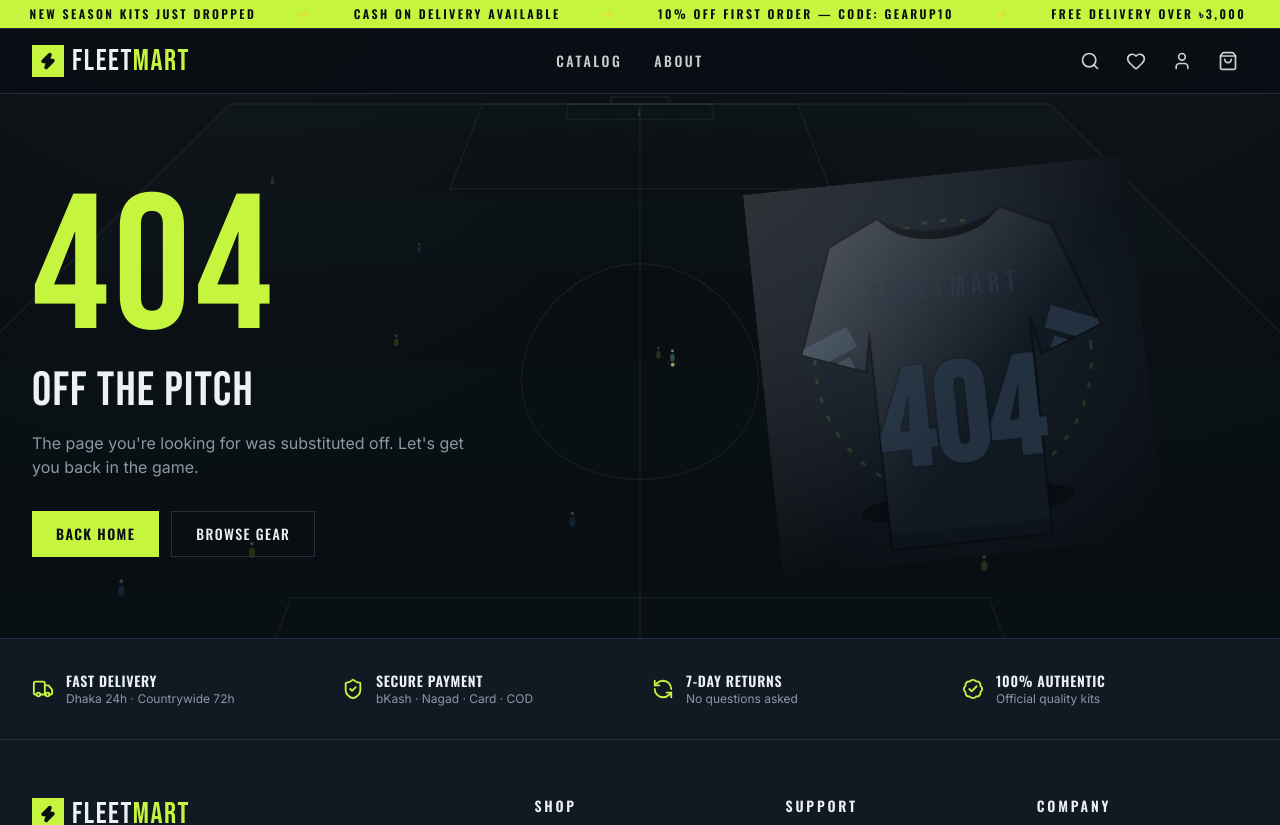
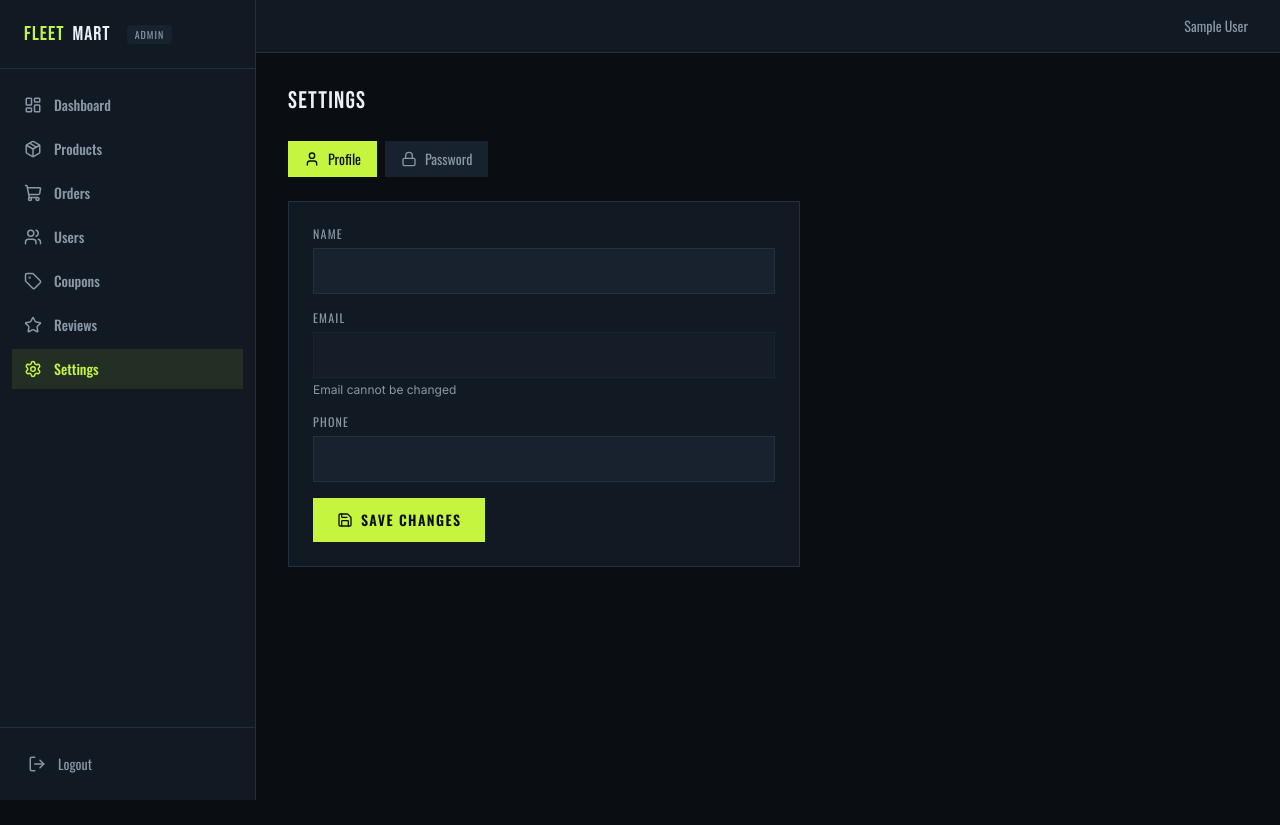
Before and after one commit to aronno-is-here/fleetmart-website, a React (Vite) app in the folder client/: page /admin/settings in a window 1280 px wide. Shown: the top 825 px of the page. After the commit the page ends 800 px from the top, so only its background shows below. Built offline with nearby package versions, Linux system fonts and the light colour scheme; no server answers; sample sign-in values are in the browser's storage.

Commit message:
feat: add admin settings page (profile + password), user delete, fix admin auth redirect

```diff
--- a/client/src/App.jsx
+++ b/client/src/App.jsx
@@ -25,6 +25,7 @@
 import AdminUsers from './pages/admin/AdminUsers'
 import AdminCoupons from './pages/admin/AdminCoupons'
 import AdminReviews from './pages/admin/AdminReviews'
+import AdminSettings from './pages/admin/AdminSettings'
 
 const router = createBrowserRouter([
   {
@@ -81,6 +82,7 @@
       { path: 'users', element: <AdminUsers /> },
       { path: 'coupons', element: <AdminCoupons /> },
       { path: 'reviews', element: <AdminReviews /> },
+      { path: 'settings', element: <AdminSettings /> },
     ],
   },
 ])
--- a/client/src/lib/api.js
+++ b/client/src/lib/api.js
@@ -20,7 +20,9 @@
       if (token && !err.config?.url?.includes('/auth/login') && !err.config?.url?.includes('/auth/register')) {
         localStorage.removeItem('fm_token')
         localStorage.removeItem('fm_user')
-        if (window.location.pathname !== '/login') {
+        if (window.location.pathname.startsWith('/admin')) {
+          window.location.href = '/admin/login'
+        } else if (window.location.pathname !== '/login') {
           window.location.href = '/login'
         }
       }
--- a/client/src/pages/admin/AdminLayout.jsx
+++ b/client/src/pages/admin/AdminLayout.jsx
@@ -2,7 +2,7 @@
 import { Link, Outlet, useLocation, useNavigate } from 'react-router-dom'
 import {
   LayoutDashboard, Package, ShoppingCart, Users, Tag,
-  LogOut, Menu, X, Star,
+  LogOut, Menu, X, Star, Settings,
 } from 'lucide-react'
 
 const NAV = [
@@ -12,6 +12,7 @@
   { to: '/admin/users', label: 'Users', icon: Users },
   { to: '/admin/coupons', label: 'Coupons', icon: Tag },
   { to: '/admin/reviews', label: 'Reviews', icon: Star },
+  { to: '/admin/settings', label: 'Settings', icon: Settings },
 ]
 
 export default function AdminLayout() {
--- /dev/null
+++ b/client/src/pages/admin/AdminSettings.jsx
@@ -0,0 +1,121 @@
+import { useState, useEffect } from 'react'
+import { User, Lock, Save } from 'lucide-react'
+import api from '../../lib/api'
+
+export default function AdminSettings() {
+  const [tab, setTab] = useState('profile')
+  const [profile, setProfile] = useState({ name: '', email: '', phone: '' })
+  const [passwords, setPasswords] = useState({ currentPassword: '', newPassword: '', confirmPassword: '' })
+  const [loading, setLoading] = useState(false)
+  const [msg, setMsg] = useState({ type: '', text: '' })
+
+  useEffect(() => {
+    api.get('/auth/me').then(res => {
+      const u = res.data.user
+      setProfile({ name: u.name || '', email: u.email || '', phone: u.phone || '' })
+    })
+  }, [])
+
+  const saveProfile = async (e) => {
+    e.preventDefault()
+    setMsg({ type: '', text: '' })
+    setLoading(true)
+    try {
+      const { data } = await api.put('/auth/profile', { name: profile.name, phone: profile.phone })
+      localStorage.setItem('fm_user', JSON.stringify(data.user))
+      setMsg({ type: 'success', text: 'Profile updated' })
+    } catch (err) {
+      setMsg({ type: 'error', text: err.response?.data?.message || 'Failed to update' })
+    }
+    setLoading(false)
+  }
+
+  const changePassword = async (e) => {
+    e.preventDefault()
+    setMsg({ type: '', text: '' })
+    if (passwords.newPassword !== passwords.confirmPassword) {
+      setMsg({ type: 'error', text: 'New passwords do not match' })
+      return
+    }
+    if (passwords.newPassword.length < 6) {
+      setMsg({ type: 'error', text: 'Password must be at least 6 characters' })
+      return
+    }
+    setLoading(true)
+    try {
+      await api.put('/auth/password', { currentPassword: passwords.currentPassword, newPassword: passwords.newPassword })
+      setPasswords({ currentPassword: '', newPassword: '', confirmPassword: '' })
+      setMsg({ type: 'success', text: 'Password changed successfully' })
+    } catch (err) {
+      setMsg({ type: 'error', text: err.response?.data?.message || 'Failed to change password' })
+    }
+    setLoading(false)
+  }
+
+  return (
+    <div className="space-y-6">
+      <h1 className="text-2xl font-display tracking-wider text-chalk">Settings</h1>
+
+      {/* Tabs */}
+      <div className="flex gap-2">
+        <button onClick={() => { setTab('profile'); setMsg({ type: '', text: '' }) }}
+          className={`flex items-center gap-2 px-4 py-2 text-sm font-head ${tab === 'profile' ? 'bg-volt text-night' : 'bg-pitch2 text-muted hover:text-chalk'}`}>
+          <User size={16} /> Profile
+        </button>
+        <button onClick={() => { setTab('password'); setMsg({ type: '', text: '' }) }}
+          className={`flex items-center gap-2 px-4 py-2 text-sm font-head ${tab === 'password' ? 'bg-volt text-night' : 'bg-pitch2 text-muted hover:text-chalk'}`}>
+          <Lock size={16} /> Password
+        </button>
+      </div>
+
+      {msg.text && (
+        <div className={`text-sm px-4 py-2 rounded ${msg.type === 'success' ? 'bg-green-500/20 text-green-400' : 'bg-ember/20 text-ember'}`}>
+          {msg.text}
+        </div>
+      )}
+
+      {/* Profile Tab */}
+      {tab === 'profile' && (
+        <form onSubmit={saveProfile} className="bg-pitch border border-line p-6 space-y-4 max-w-lg">
+          <div>
+            <label className="block text-xs font-head text-muted uppercase tracking-widest mb-1.5">Name</label>
+            <input type="text" value={profile.name} onChange={e => setProfile({ ...profile, name: e.target.value })} required className="input-fm" />
+          </div>
+          <div>
+            <label className="block text-xs font-head text-muted uppercase tracking-widest mb-1.5">Email</label>
+            <input type="email" value={profile.email} disabled className="input-fm opacity-50 cursor-not-allowed" />
+            <p className="text-xs text-muted mt-1">Email cannot be changed</p>
+          </div>
+          <div>
+            <label className="block text-xs font-head text-muted uppercase tracking-widest mb-1.5">Phone</label>
+            <input type="text" value={profile.phone} onChange={e => setProfile({ ...profile, phone: e.target.value })} className="input-fm" />
+          </div>
+          <button type="submit" disabled={loading} className="btn-volt flex items-center gap-2">
+            <Save size={16} /> {loading ? 'Saving...' : 'Save Changes'}
+          </button>
+        </form>
+      )}
+
+      {/* Password Tab */}
+      {tab === 'password' && (
+        <form onSubmit={changePassword} className="bg-pitch border border-line p-6 space-y-4 max-w-lg">
+          <div>
+            <label className="block text-xs font-head text-muted uppercase tracking-widest mb-1.5">Current Password</label>
+            <input type="password" value={passwords.currentPassword} onChange={e => setPasswords({ ...passwords, currentPassword: e.target.value })} required className="input-fm" />
+          </div>
+          <div>
+            <label className="block text-xs font-head text-muted uppercase tracking-widest mb-1.5">New Password</label>
+            <input type="password" value={passwords.newPassword} onChange={e => setPasswords({ ...passwords, newPassword: e.target.value })} required className="input-fm" />
+          </div>
+          <div>
+            <label className="block text-xs font-head text-muted uppercase tracking-widest mb-1.5">Confirm New Password</label>
+            <input type="password" value={passwords.confirmPassword} onChange={e => setPasswords({ ...passwords, confirmPassword: e.target.value })} required className="input-fm" />
+          </div>
+          <button type="submit" disabled={loading} className="btn-volt flex items-center gap-2">
+            <Lock size={16} /> {loading ? 'Changing...' : 'Change Password'}
+          </button>
+        </form>
+      )}
+    </div>
+  )
+}
--- a/client/src/pages/admin/AdminUsers.jsx
+++ b/client/src/pages/admin/AdminUsers.jsx
@@ -28,6 +28,16 @@
   const toggleActive = async (id, isActive) => {
     await api.put(`/admin/users/${id}`, { isActive: !isActive })
     load(page)
+  }
+
+  const deleteUser = async (id, name) => {
+    if (!confirm(`Delete user "${name}"? This cannot be undone.`)) return
+    try {
+      await api.delete(`/admin/users/${id}`)
+      load(page)
+    } catch (err) {
+      alert(err.response?.data?.message || 'Failed to delete user')
+    }
   }
 
   return (
@@ -73,6 +83,11 @@
                     <button onClick={() => toggleActive(u._id, u.isActive)} className="text-xs font-head text-muted hover:text-ember px-2 py-1 bg-pitch2 rounded">
                       {u.isActive ? 'Block' : 'Unblock'}
                     </button>
+                    {u.role !== 'admin' && (
+                      <button onClick={() => deleteUser(u._id, u.name)} className="text-xs font-head text-ember hover:text-red-400 px-2 py-1 bg-ember/10 rounded">
+                        Delete
+                      </button>
+                    )}
                   </div>
                 </td>
               </tr>
```
Also changed, not shown: 1 other file (tests, documents, lock files or other folders).
